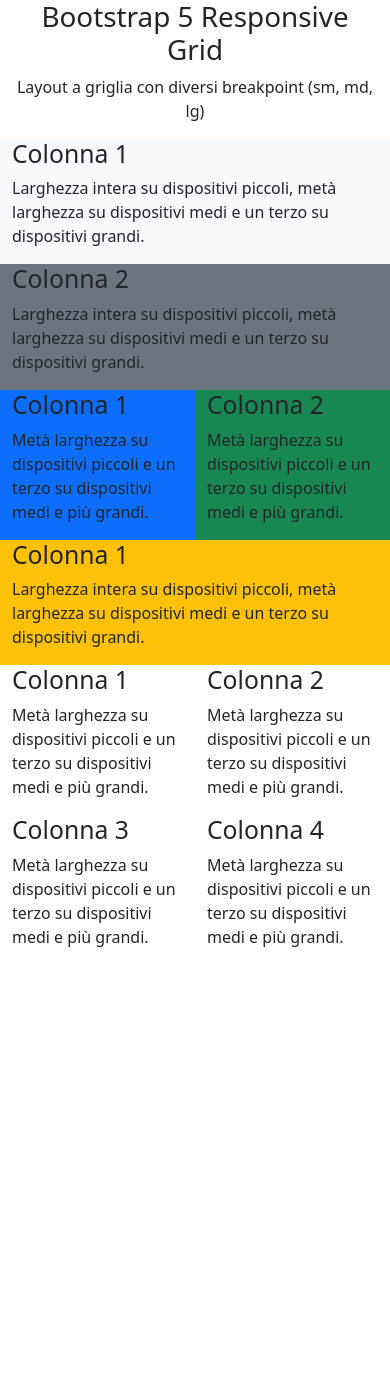
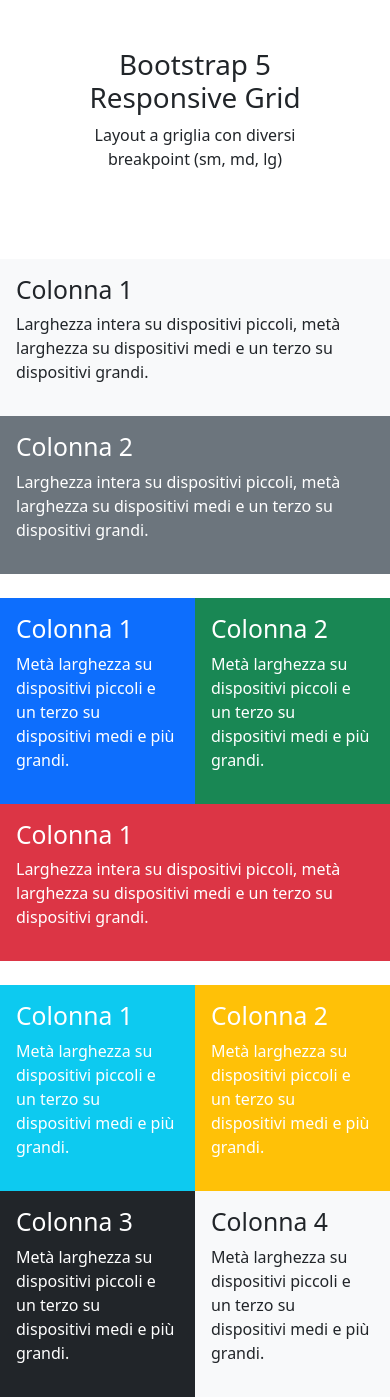
Before and after one commit to FrancescoPalazzo97/htmlcss-bootstrap-layout, a plain HTML site: page index.html in a window 390 px wide. Before the commit the page ends 965 px from the top, so only its background shows below. Drawn offline with nearby package versions, Linux system fonts and the light colour scheme.

Commit message:
[UPD] Completed mobile version

```diff
--- a/index.html
+++ b/index.html
@@ -11,9 +11,9 @@
     <!-- HEADER -->
     <header>
         <div class="container-sm text-center">
-            <div class="row">
+            <div class="row p-5">
                 <div class="col">
-                    <h1>Bootstrap 5 Responsive Grid</h1>
+                    <h1 class="mb-2">Bootstrap 5 Responsive Grid</h1>
                     <p>Layout a griglia con diversi breakpoint (sm, md, lg)</p>
                 </div>
             </div>
@@ -23,46 +23,46 @@
     <main>
         <div class="container-sm">
             <!-- ROW 1 -->
-            <div class="row row-cols-1">
-                <div class="col bg-light">
+            <div class="row row-cols-1 my-4">
+                <div class="col bg-light p-3">
                     <h2>Colonna 1</h2>
                     <p>Larghezza intera su dispositivi piccoli, met&agrave; larghezza su dispositivi medi e un terzo su dispositivi grandi.</p>
                 </div>
-                <div class="col bg-secondary">
+                <div class="col bg-secondary p-3 text-white">
                     <h2>Colonna 2</h2>
                     <p>Larghezza intera su dispositivi piccoli, met&agrave; larghezza su dispositivi medi e un terzo su dispositivi grandi.</p>
                 </div>
             </div>
             <!-- ROW 2 -->
-            <div class="row">
-                <div class="col-6 bg-primary">
+            <div class="row my-4">
+                <div class="col-6 bg-primary p-3 text-white">
                     <h2>Colonna 1</h2>
                     <p>Met&agrave; larghezza su dispositivi piccoli e un terzo su dispositivi medi e pi&ugrave; grandi.</p>
                 </div>
-                <div class="col-6 bg-success">
+                <div class="col-6 bg-success p-3 text-white">
                     <h2>Colonna 2</h2>
                     <p>Met&agrave; larghezza su dispositivi piccoli e un terzo su dispositivi medi e pi&ugrave; grandi.</p>
                 </div>
-                <div class="col-12 bg-warning">
+                <div class="col-12 bg-danger p-3 text-white">
                     <h2>Colonna 1</h2>
                     <p>Larghezza intera su dispositivi piccoli, met&agrave; larghezza su dispositivi medi e un terzo su dispositivi grandi.</p>
                 </div>
             </div>
             <!-- ROX 3 -->
-             <div class="row row-cols-2">
-                <div class="col">
+             <div class="row row-cols-2 my-4">
+                <div class="col bg-info p-3 text-white">
                     <h2>Colonna 1</h2>
                     <p>Met&agrave; larghezza su dispositivi piccoli e un terzo su dispositivi medi e pi&ugrave; grandi.</p>
                 </div>
-                <div class="col">
+                <div class="col bg-warning p-3 text-white">
                     <h2>Colonna 2</h2>
                     <p>Met&agrave; larghezza su dispositivi piccoli e un terzo su dispositivi medi e pi&ugrave; grandi.</p>
                 </div>
-                <div class="col">
+                <div class="col bg-dark p-3 text-white">
                     <h2>Colonna 3</h2>
                     <p>Met&agrave; larghezza su dispositivi piccoli e un terzo su dispositivi medi e pi&ugrave; grandi.</p>
                 </div>
-                <div class="col">
+                <div class="col bg-light p-3">
                     <h2>Colonna 4</h2>
                     <p>Met&agrave; larghezza su dispositivi piccoli e un terzo su dispositivi medi e pi&ugrave; grandi.</p>
                 </div>
```
